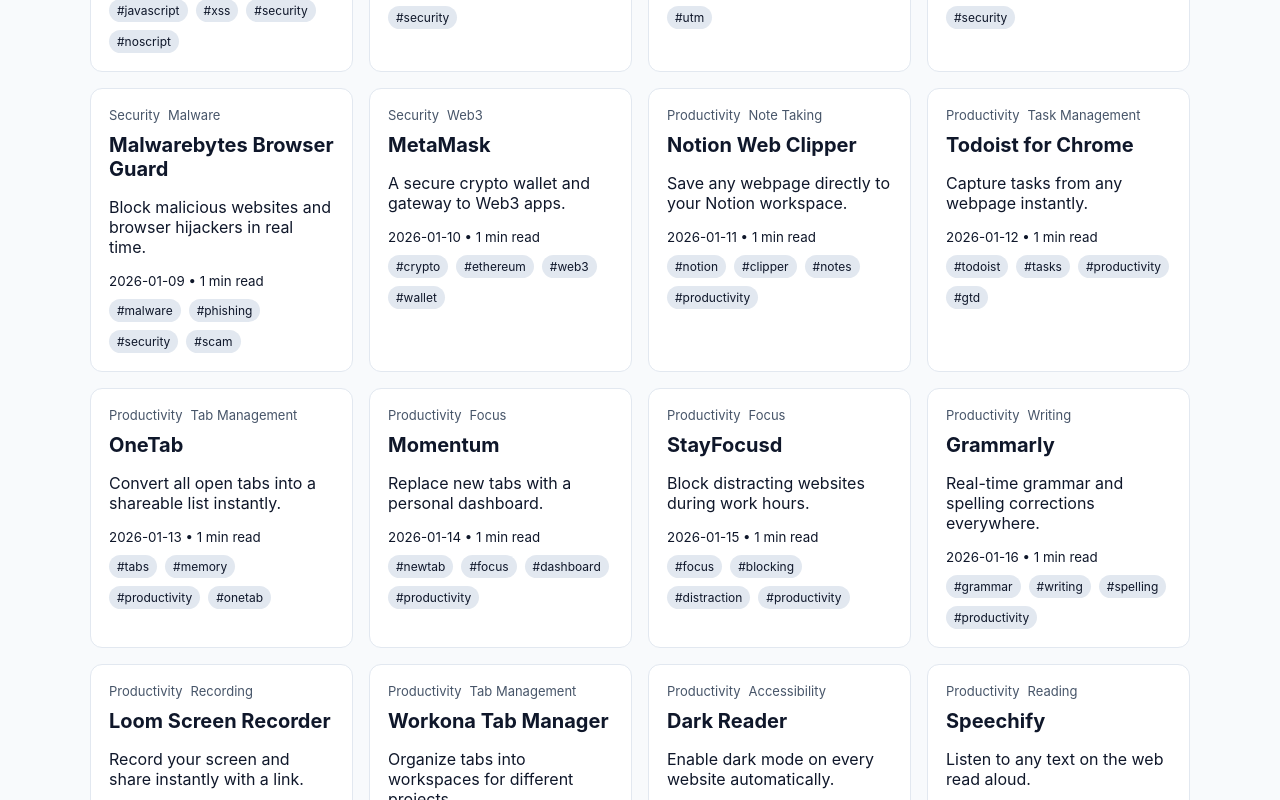
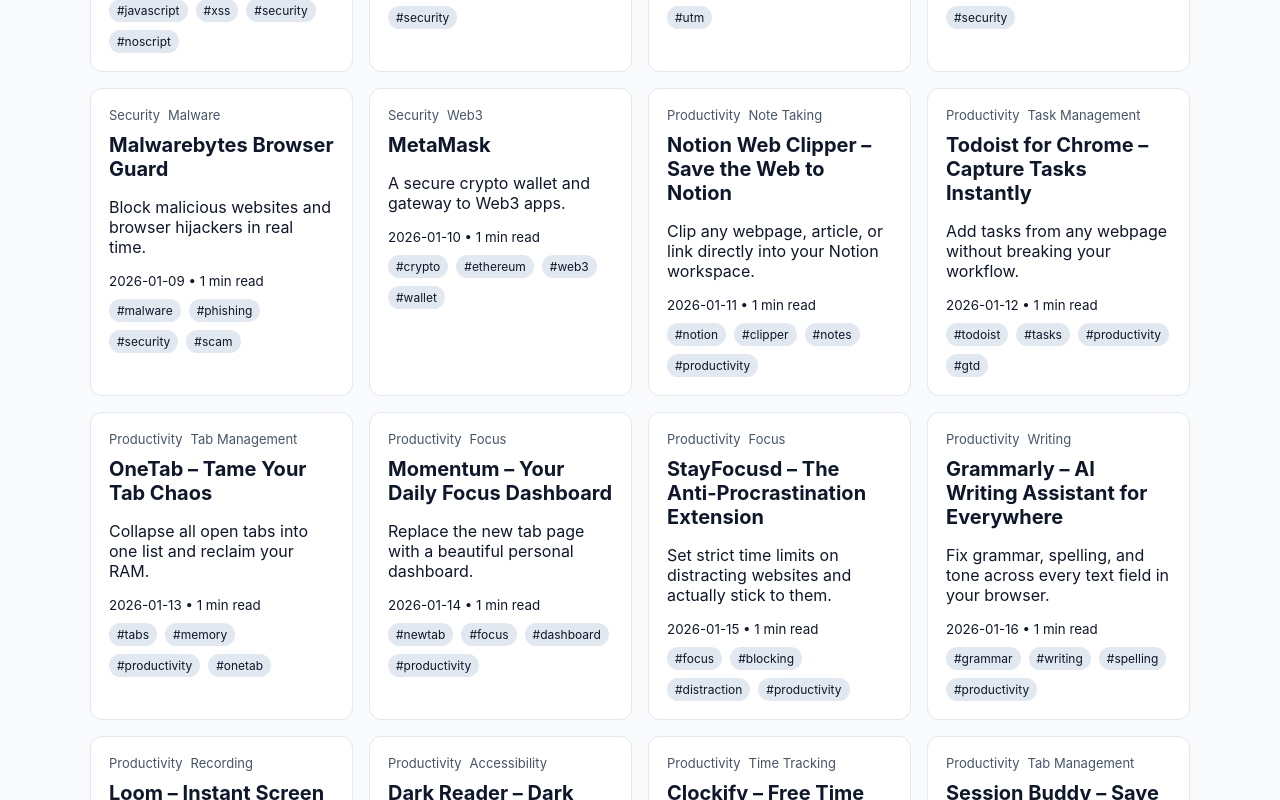
Before and after one commit to ashutoshsingh5888-web/Extension-Blog-React, a React (Vite) app: page / in a window 1280 px wide. Shown: the part 900-1700 px from the top of the page. Built offline with nearby package versions, Linux system fonts and the light colour scheme.

Commit message:
Replace Productivity posts with new requested set

```diff
--- a/src/data/posts.js
+++ b/src/data/posts.js
@@ -9,18 +9,16 @@
 8	Cookie AutoDelete	Automatically delete cookies when you close a tab.	Cookie AutoDelete removes cookies from closed tabs automatically, preventing sites from tracking you between sessions. You can whitelist sites you want to stay logged into. It supports Firefox and Chrome and integrates with container tabs for advanced privacy setups.	Ashutosh	Security	Cookies	cookies,privacy,tracking,security	cookie-autodelete
 9	Malwarebytes Browser Guard	Block malicious websites and browser hijackers in real time.	Malwarebytes Browser Guard blocks scam pages, phishing sites, and malicious ads before they load. It uses Malwarebytes threat intelligence database updated in real time. It also blocks tech support scams and browser notification spam, which are increasingly common attack vectors.	Ashutosh	Security	Malware	malware,phishing,security,scam	malwarebytes-browser-guard
 10	MetaMask	A secure crypto wallet and gateway to Web3 apps.	MetaMask is the most popular browser wallet for Ethereum and EVM-compatible chains. It lets you store, send, and receive crypto, interact with DeFi protocols, and sign into Web3 apps. It includes built-in phishing detection and transaction simulation to protect against scams.	Ashutosh	Security	Web3	crypto,ethereum,web3,wallet	metamask
-11	Notion Web Clipper	Save any webpage directly to your Notion workspace.	Notion Web Clipper lets you save articles, tweets, and webpages directly into any Notion database. You can choose which workspace and page to save to, add tags, and edit the saved content immediately. It is essential for researchers and note-takers who use Notion as their second brain.	Ashutosh	Productivity	Note Taking	notion,clipper,notes,productivity	notion-web-clipper
-12	Todoist for Chrome	Capture tasks from any webpage instantly.	Todoist's Chrome extension lets you add tasks with one click while browsing. You can set due dates, priorities, and projects without leaving the tab. It also detects dates in text and pre-fills them. If you use Todoist as your task manager, this extension is non-negotiable.	Ashutosh	Productivity	Task Management	todoist,tasks,productivity,gtd	todoist-for-chrome
-13	OneTab	Convert all open tabs into a shareable list instantly.	OneTab collapses all your open tabs into a single list, reducing memory usage by up to 95%. You can restore tabs individually or all at once. Lists can be exported as URLs or shared as a webpage. It is the simplest solution for tab hoarders.	Ashutosh	Productivity	Tab Management	tabs,memory,productivity,onetab	onetab
-14	Momentum	Replace new tabs with a personal dashboard.	Momentum replaces the default new tab page with a beautiful dashboard showing the time, your daily focus goal, weather, and an inspirational quote. It nudges you to define one important task each day and keeps it visible. A premium version adds integrations with Todoist, Asana, and more.	Ashutosh	Productivity	Focus	newtab,focus,dashboard,productivity	momentum
-15	StayFocusd	Block distracting websites during work hours.	StayFocusd lets you set daily time limits on distracting websites. Once the limit is hit, the site is blocked for the rest of the day. The Nuclear Option blocks all sites except whitelisted ones. It is brutal, effective, and exactly what procrastinators need.	Ashutosh	Productivity	Focus	focus,blocking,distraction,productivity	stayfocusd
-16	Grammarly	Real-time grammar and spelling corrections everywhere.	Grammarly checks grammar, spelling, punctuation, and tone across every text field in your browser. It works in Gmail, Google Docs, LinkedIn, and most web forms. The premium version adds style suggestions, clarity improvements, and plagiarism detection.	Ashutosh	Productivity	Writing	grammar,writing,spelling,productivity	grammarly
-17	Loom Screen Recorder	Record your screen and share instantly with a link.	Loom records your screen, webcam, and microphone simultaneously and uploads the video automatically. You get a shareable link within seconds. It is ideal for async communication, bug reports, and tutorials. Free tier supports unlimited recordings up to 5 minutes.	Ashutosh	Productivity	Recording	screen-recorder,loom,video,productivity	loom-screen-recorder
-18	Workona Tab Manager	Organize tabs into workspaces for different projects.	Workona lets you create named workspaces for different projects, saving and restoring sets of tabs on demand. It syncs across devices and integrates with Google Drive, Asana, and Notion. If you work across multiple projects daily, it replaces the chaos of hundreds of tabs.	Ashutosh	Productivity	Tab Management	workspaces,tabs,productivity,workona	workona-tab-manager
-19	Dark Reader	Enable dark mode on every website automatically.	Dark Reader applies a dark theme to every website using smart inversion and contrast adjustments. You can customize brightness, contrast, sepia filter, and font. It works on sites that do not natively support dark mode and significantly reduces eye strain during night browsing.	Ashutosh	Productivity	Accessibility	dark-mode,eye-strain,accessibility,productivity	dark-reader
-20	Speechify	Listen to any text on the web read aloud.	Speechify converts articles, PDFs, and web content into audio using natural-sounding AI voices. You can listen at up to 4.5x speed. It is a game changer for people who consume large amounts of text daily or have reading difficulties.	Ashutosh	Productivity	Reading	tts,reading,audio,productivity	speechify
-21	Clockify Time Tracker	Track time spent on tasks directly from your browser.	Clockify's extension adds a timer button to popular apps like Trello, Jira, Asana, and GitHub. One click starts tracking time against a project. Reports are available in the Clockify dashboard. The free tier is unlimited, making it the best free time tracker available.	Ashutosh	Productivity	Time Tracking	time-tracker,clockify,productivity,freelance	clockify-time-tracker
-22	Session Buddy	Save and restore browser sessions with one click.	Session Buddy saves your current set of tabs as a named session that you can restore any time. It also auto-saves sessions periodically so you never lose tabs after a crash. You can search through saved sessions and export them as CSV or JSON.	Ashutosh	Productivity	Tab Management	sessions,tabs,backup,productivity	session-buddy
+11	Notion Web Clipper – Save the Web to Notion	Clip any webpage, article, or link directly into your Notion workspace.	Notion Web Clipper creates a direct bridge between your browser and your Notion workspace so you can capture pages with one click. It supports workspace selection, destination database search, and adding properties like status, tags, and priority while clipping. It works best for content-heavy pages and falls back to URL capture for complex layouts, making it a practical capture-first tool for personal knowledge systems.	Ashutosh	Productivity	Note Taking	notion,clipper,notes,productivity	notion-web-clipper-save-web-to-notion
+12	Todoist for Chrome – Capture Tasks Instantly	Add tasks from any webpage without breaking your workflow.	Todoist for Chrome lets you create tasks in-context with natural-language due dates, project assignment, labels, and priorities without leaving the current tab. It can attach the current URL for reference and supports fast keyboard-driven capture workflows. The extension also exposes integrations and collaboration features, making it a strong companion for browser-centric task management.	Ashutosh	Productivity	Task Management	todoist,tasks,productivity,gtd	todoist-for-chrome-capture-tasks-instantly
+13	OneTab – Tame Your Tab Chaos	Collapse all open tabs into one list and reclaim your RAM.	OneTab collapses all open tabs into a restorable list in seconds, dramatically reducing memory pressure from large tab sessions. You can restore individual tabs or entire groups, name sessions, and export or import lists for backup and transfer. It doubles as a lightweight bookmarking system for work-in-progress contexts across projects.	Ashutosh	Productivity	Tab Management	tabs,memory,productivity,onetab	onetab-tame-your-tab-chaos
+14	Momentum – Your Daily Focus Dashboard	Replace the new tab page with a beautiful personal dashboard.	Momentum replaces Chrome's new tab page with a visual focus dashboard that highlights one core daily priority. It includes a lightweight to-do list, weather, quotes, and optional integrations in paid plans for external task tools. The design keeps search functionality intact while turning each new tab into a cue for intentional work.	Ashutosh	Productivity	Focus	newtab,focus,dashboard,productivity	momentum-your-daily-focus-dashboard
+15	StayFocusd – The Anti-Procrastination Extension	Set strict time limits on distracting websites and actually stick to them.	StayFocusd enforces daily time budgets on distracting websites and blocks access once limits are reached. It includes strict anti-bypass friction, scheduling by day and hour, and a Nuclear Option that can whitelist only approved sites for deep work blocks. This structure-first approach helps people who cannot rely on willpower alone.	Ashutosh	Productivity	Focus	focus,blocking,distraction,productivity	stayfocusd-anti-procrastination-extension
+16	Grammarly – AI Writing Assistant for Everywhere	Fix grammar, spelling, and tone across every text field in your browser.	Grammarly provides real-time writing feedback across browser text fields for grammar, spelling, clarity, and tone. It integrates with common web writing surfaces and offers one-click correction suggestions that improve writing quality quickly. Advanced tiers add style, plagiarism, and expanded communication guidance for professional and academic use.	Ashutosh	Productivity	Writing	grammar,writing,spelling,productivity	grammarly-ai-writing-assistant-everywhere
+17	Loom – Instant Screen Recording and Sharing	Record your screen and share a link in seconds, no editing required.	Loom enables fast async communication by recording screen, webcam, or both and generating shareable links almost instantly. Recipients can watch in-browser without installing anything, then respond with comments and timestamped feedback. For quick walkthroughs, bug reports, and updates, it often replaces meetings with clearer, faster communication.	Ashutosh	Productivity	Recording	screen-recorder,loom,video,productivity	loom-instant-screen-recording-sharing
+18	Dark Reader – Dark Mode for Every Website	Enable beautiful dark mode on any website, even those without native support.	Dark Reader applies intelligent dark themes to websites using configurable rendering modes and per-site tuning for readability. It preserves media content while adjusting page colors, with controls for brightness, contrast, sepia, and scheduling by time. This makes extended reading sessions more comfortable, especially in low-light environments.	Ashutosh	Productivity	Accessibility	dark-mode,eye-strain,accessibility,productivity	dark-reader-dark-mode-every-website
+19	Clockify – Free Time Tracker for Any Workflow	Track every minute you spend on tasks directly from your browser.	Clockify adds in-context timers to many web apps and offers a floating timer for everything else, reducing the friction of consistent time tracking. It produces reporting by project, client, and task, supports team workflows, and enables accurate billing and estimation feedback loops. The free tier is robust enough for many individual and small-team scenarios.	Ashutosh	Productivity	Time Tracking	time-tracker,clockify,productivity,freelance	clockify-free-time-tracker-any-workflow
+20	Session Buddy – Save and Restore Browser Sessions	Never lose your tabs after a crash or restart again.	Session Buddy continuously and manually saves tab/window sessions so you can restore working context after crashes, restarts, or interruptions. It supports search across historical sessions, flexible restoration modes, and export/import for portability and backup. For tab-heavy workflows, it turns browser context loss into a recoverable non-event.	Ashutosh	Productivity	Tab Management	sessions,tabs,backup,productivity	session-buddy-save-restore-browser-sessions
 23	ChatGPT for Google	Show ChatGPT responses alongside Google search results.	ChatGPT for Google displays ChatGPT answers next to your Google, Bing, and DuckDuckGo search results. It uses your OpenAI account and supports GPT-4. You can copy responses, trigger them manually, and customize which search engines it activates on. A must-have for power searchers.	Ashutosh	AI	ChatGPT	chatgpt,ai,search,openai	chatgpt-for-google
 24	Merlin AI	Access GPT-4 on any webpage with a keyboard shortcut.	Merlin brings GPT-4 to any webpage. Select text and hit Ctrl+M to summarize, translate, explain, or rewrite it. It also works in Gmail for drafting replies and on YouTube for summarizing videos. Free tier includes 50 queries per day.	Ashutosh	AI	Assistant	ai,gpt4,merlin,assistant	merlin-ai
 25	Sider AI	ChatGPT sidebar that works on every website.	Sider is a persistent AI sidebar you can open on any page. It can summarize articles, answer questions about page content, translate text, and generate writing. It supports Claude, GPT-4, and Gemini. The sidebar stays open as you scroll, making it ideal for research.	Ashutosh	AI	Sidebar	ai,sidebar,chatgpt,claude	sider-ai
```
